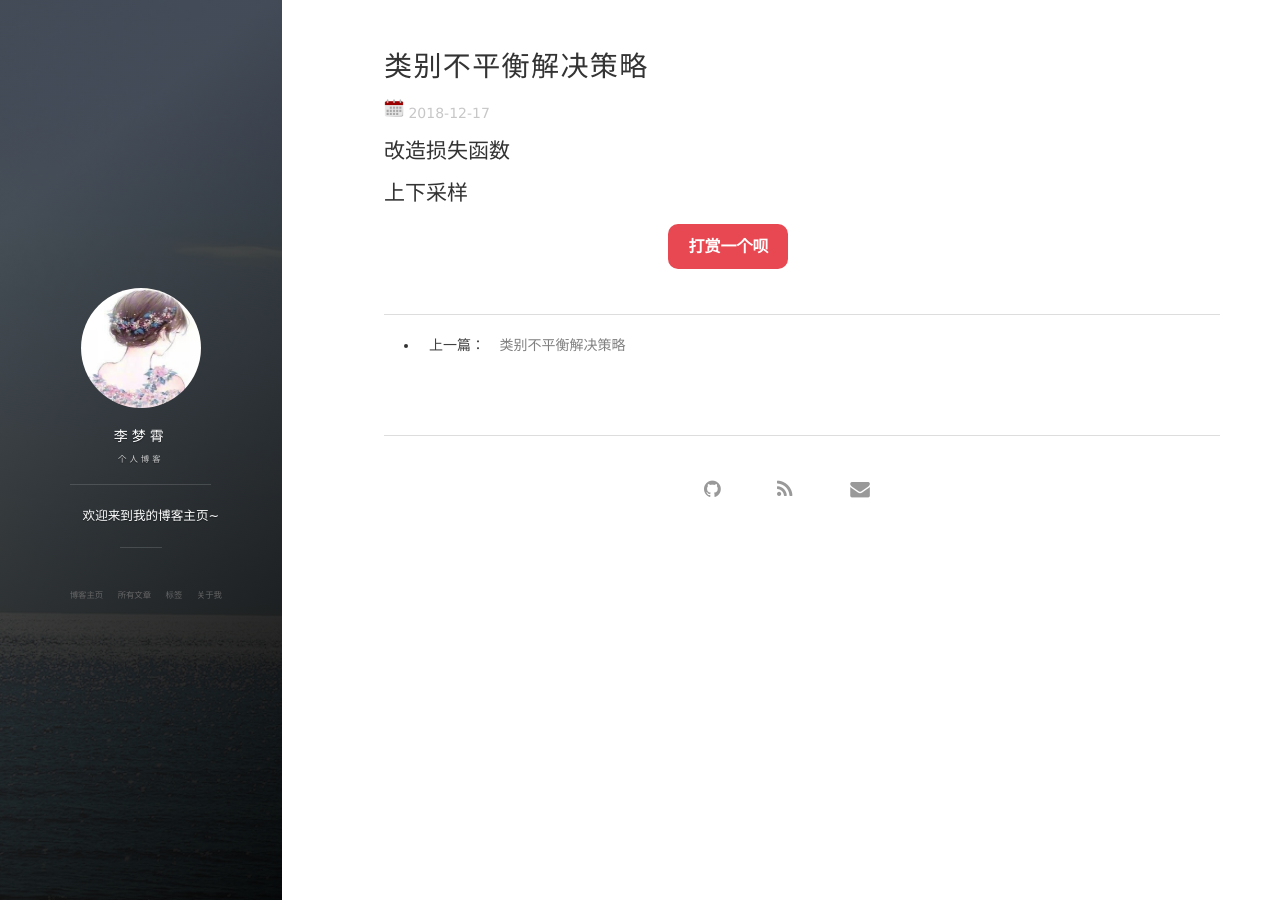
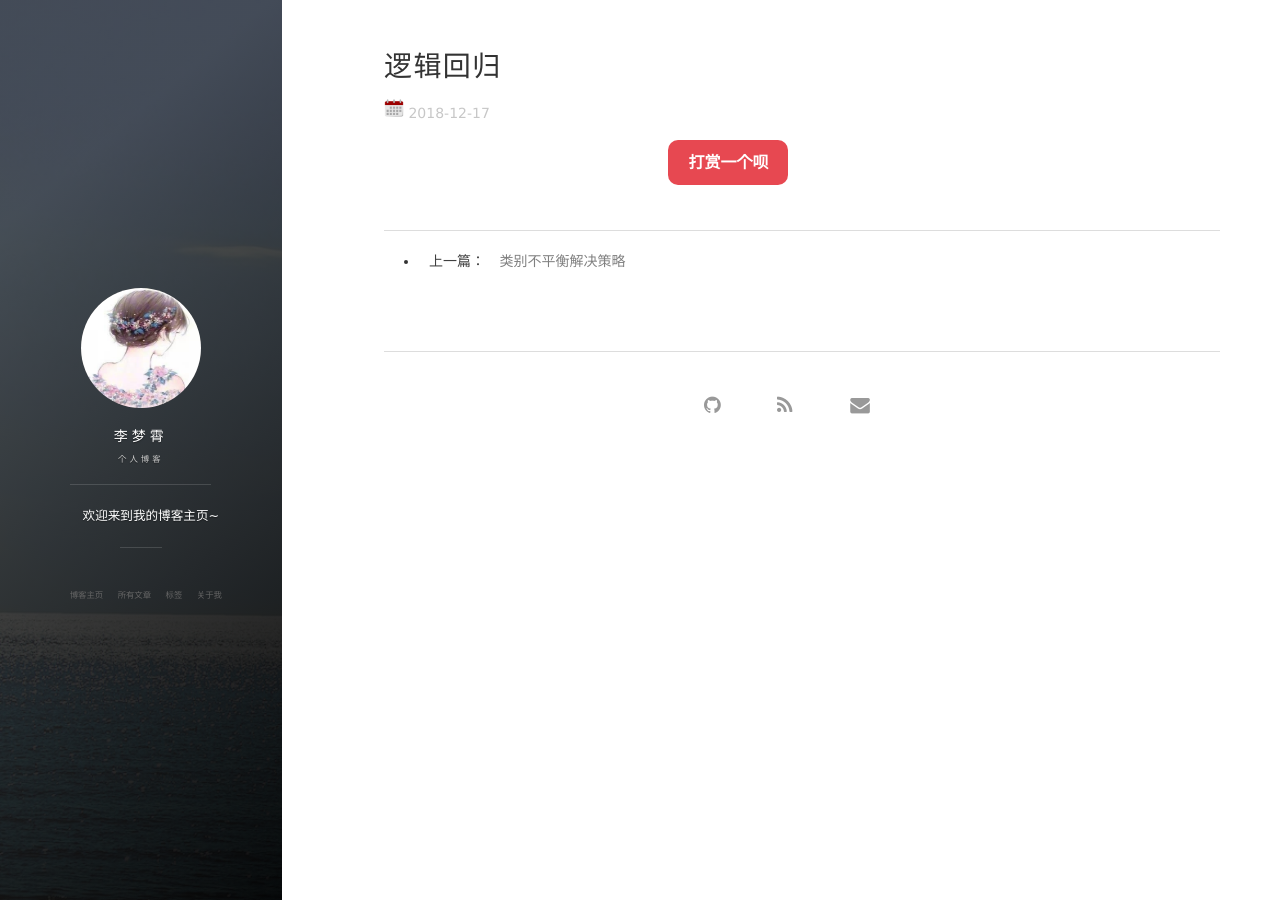
Before and after one commit to meteor518/meteor518.github.io, a Jekyll site: the page built from _posts/2018-12-17-逻辑回归.markdown, in a window 1280 px wide. Built offline with Jekyll 4.4.1, drawn with Linux system fonts in a browser that asks for light colours; nearby versions of some CDN libraries; comment, search, counter and statistics services are not loaded.

Commit message:
first commit

```diff
--- a/_posts/2018-12-02-卷积神经网络(CNN)介绍09-BN层.markdown
+++ b/_posts/2018-12-02-卷积神经网络(CNN)介绍09-BN层.markdown
@@ -8,6 +8,9 @@ title:  "卷积神经网络(CNN)介绍09-BN层"
 BN ---- Batch Normalization
 
 详情见论文[《Batch Normalization: Accelerating Deep Network Training by Reducing Internal Covariate Shift》](https://arxiv.org/abs/1502.03167)
+
+
+**文章暂未更完。。。。。。**
 
 ## 为什么深度网络会需要batchnorm？
 
--- a/_posts/2018-12-17-逻辑回归.markdown
+++ b/_posts/2018-12-17-逻辑回归.markdown
@@ -1,9 +1,5 @@
 ---
 layout: post
-title:  "类别不平衡解决策略"
+title:  "逻辑回归"
 
 ---
-
-## 改造损失函数
-
-## 上下采样
```
